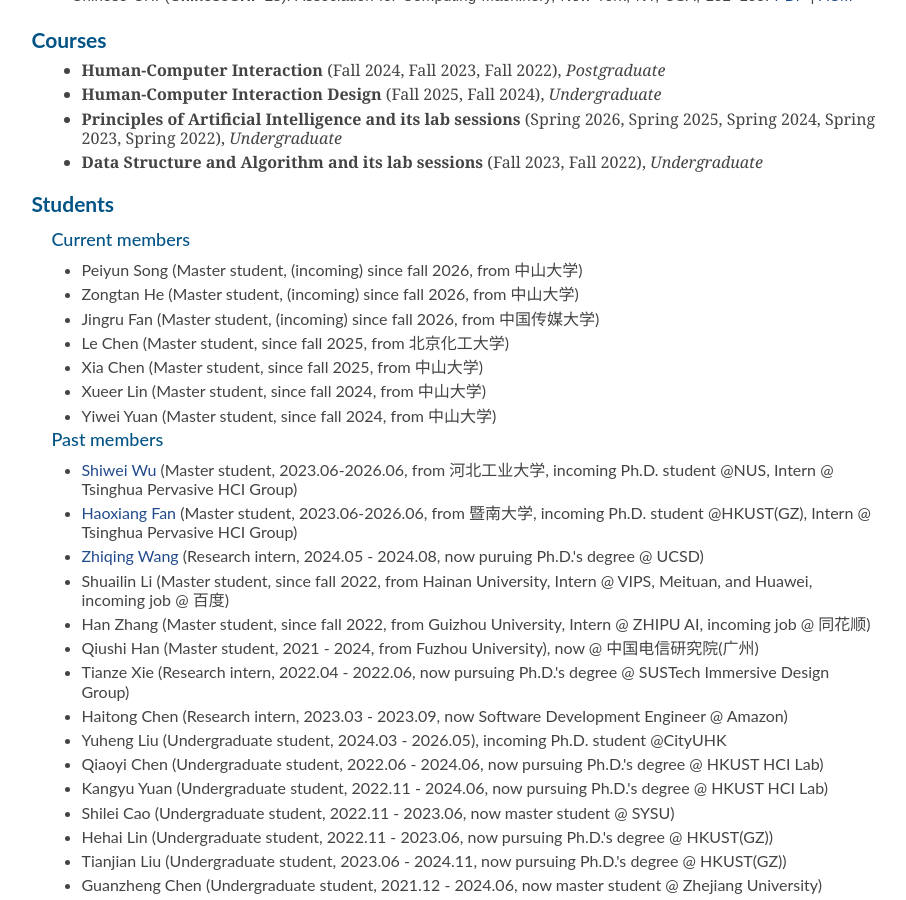
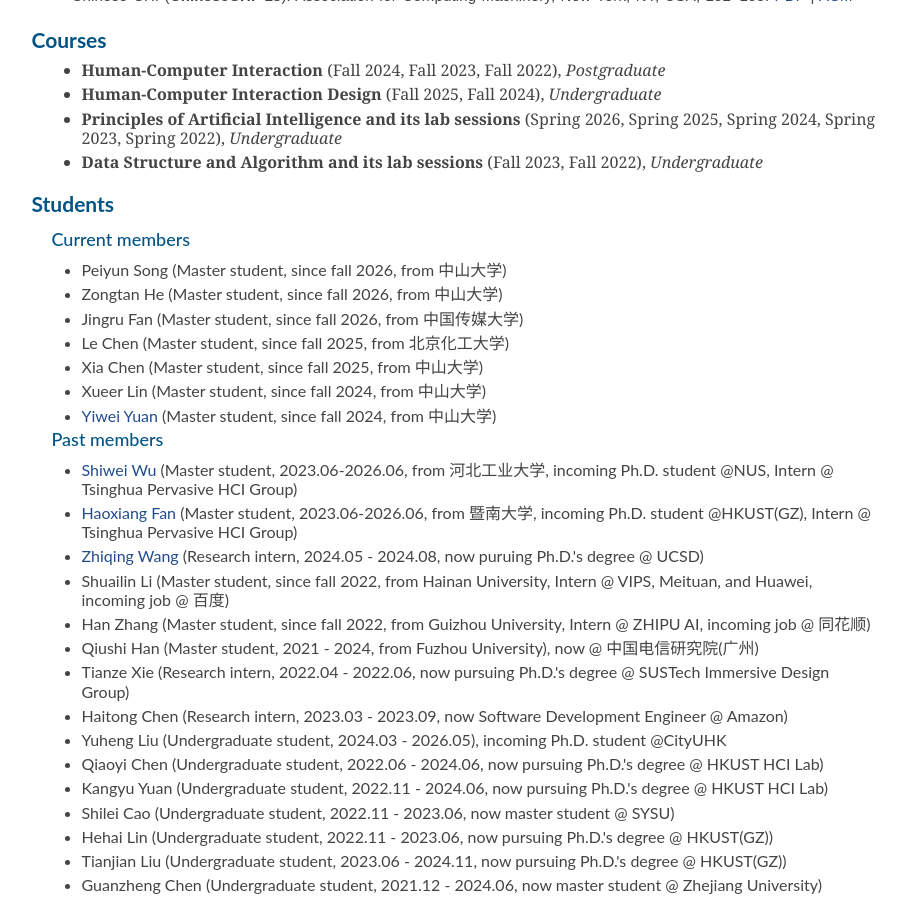
Before and after one commit to PenguinZhou/PenguinZhou.github.io, a Jekyll site: the page index.html, which Jekyll copies as it is, in a window 1280 px wide and 900 px high, scrolled down 5954 px. Shown: the whole window, without its empty margins (331-1237 px from the left). Built offline with Jekyll 4.4.1, drawn with Linux system fonts in a browser that asks for light colours; some of the changed text lies outside the part shown.

Commit message:
Update index.html

```diff
--- a/index.html
+++ b/index.html
@@ -98,6 +98,9 @@
                     <h3 class="widget-title">News</h3>
 
                     <ul>
+                        <li>
+                            <a>September 2026:</a> First time as an subcommunity chair @ CHI 2027.
+                        </li>
                         <li>
                             <a>August 2026:</a> CoNewsReader gets a <strong>Best Paper Honorable Mention</strong> award in CSCW 2026.
                         </li>
@@ -582,7 +585,7 @@
                             <a href="https://dl.acm.org/doi/10.1145/3772318.3791675">ACM</a> |
                             <a href="https://arxiv.org/abs/2601.18193">Arxiv</a>
                         </p>
-                        <p class="paper"><span class="venue">ICHEC 2025</span><span style="text-decoration: underline;">Yiwei Yuan, Zhiqing Wang, Xiucheng Zhang, Yichao Luo</span>, Shuya Lin, Yang Bai, and <strong>Zhenhui Peng&#8224;</strong>.
+                        <p class="paper"><span class="venue">ICHEC 2025</span><span style="text-decoration: underline;"><a href="https://kepler-24.github.io/yiweiyuan/">Yiwei Yuan</a>, Zhiqing Wang, Xiucheng Zhang, Yichao Luo</span>, Shuya Lin, Yang Bai, and <strong>Zhenhui Peng&#8224;</strong>.
                             2025. <strong>Exploring Community-Powered Conversational Agent for Health Knowledge Acquisition: A Case Study in Colorectal Cancer</strong>.
                             (<strong> ICHEC 2025</strong>).
                             <!-- <a href="docs/chi25-litlinker.pdf">PDF</a> | -->
@@ -752,7 +755,7 @@
 
                         <a name="poster"></a>
                         <h4 style='color:#035486;'><strong>Poster, Late-Breaking Work, and Workshop</strong></h4>
-                        <p class="paper"><span class="venue">CHI 2026</span> <span style="text-decoration: underline;"><a href="https://fanhaoxiang.top/">Haoxiang Fan</a>, Yiwei Yuan</span>, Chi Hsia, Chen Liang, and <strong>Zhenhui Peng</strong>.
+                        <p class="paper"><span class="venue">CHI 2026</span> <span style="text-decoration: underline;"><a href="https://fanhaoxiang.top/">Haoxiang Fan</a>, <a href="https://kepler-24.github.io/yiweiyuan/">Yiwei Yuan</a></span>, Chi Hsia, Chen Liang, and <strong>Zhenhui Peng</strong>.
                             2026. <strong>Toward Personalized Proactive Agents on Smart Glasses: From Explicit Context Policies to Implicit User Differences</strong>.
                             (<strong>CHI 2026 Poster</strong>).
                             <a href="docs/cscw24poster_summarflex.pdf">PDF to appear</a> |
@@ -868,13 +871,13 @@
                 <div class="widget widget-archives news">
                     <h4 style="color:#035486;">Current members</h4>
                     <ul>
-                        <li>Peiyun Song (Master student, (incoming) since fall 2026, from 中山大学)</li>
-                        <li>Zongtan He (Master student, (incoming) since fall 2026, from 中山大学)</li>
-                        <li>Jingru Fan (Master student, (incoming) since fall 2026, from 中国传媒大学)</li>
+                        <li>Peiyun Song (Master student, since fall 2026, from 中山大学)</li>
+                        <li>Zongtan He (Master student, since fall 2026, from 中山大学)</li>
+                        <li>Jingru Fan (Master student, since fall 2026, from 中国传媒大学)</li>
                         <li>Le Chen (Master student, since fall 2025, from 北京化工大学)</li>
                         <li>Xia Chen (Master student, since fall 2025, from 中山大学)</li>
                         <li>Xueer Lin (Master student, since fall 2024, from 中山大学)</li>
-                        <li>Yiwei Yuan (Master student, since fall 2024, from 中山大学)</li>
+                        <li><a href="https://kepler-24.github.io/yiweiyuan/">Yiwei Yuan</a> (Master student, since fall 2024, from 中山大学)</li>
                         <!-- <li>Pengpin Lin (Master student, since fall 2024, joined from SYSU CS)</li> -->
                     </ul>
                     <h4 style="color:#035486;">Past members</h4>
```
